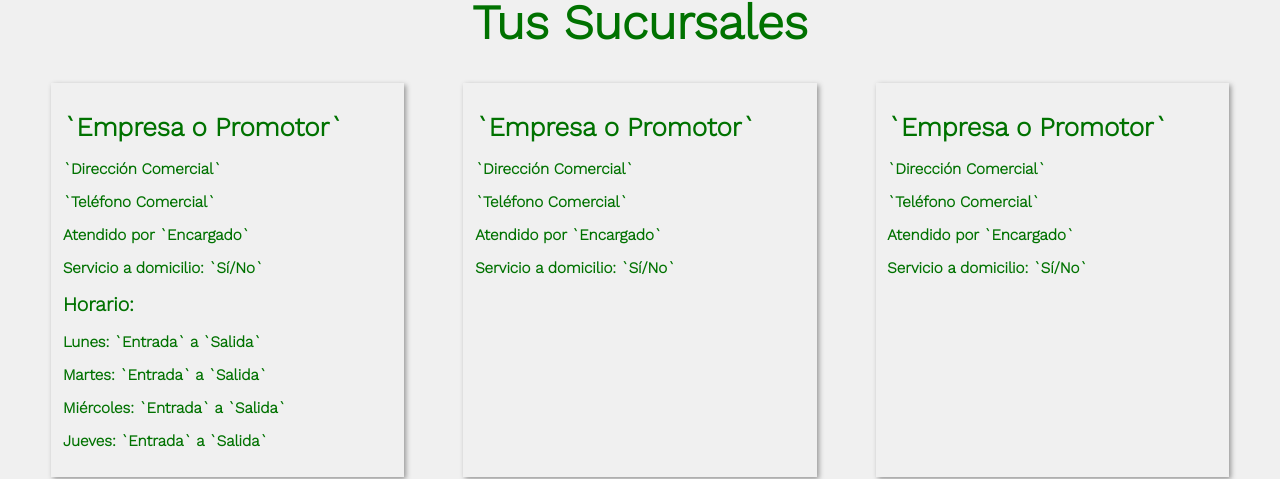
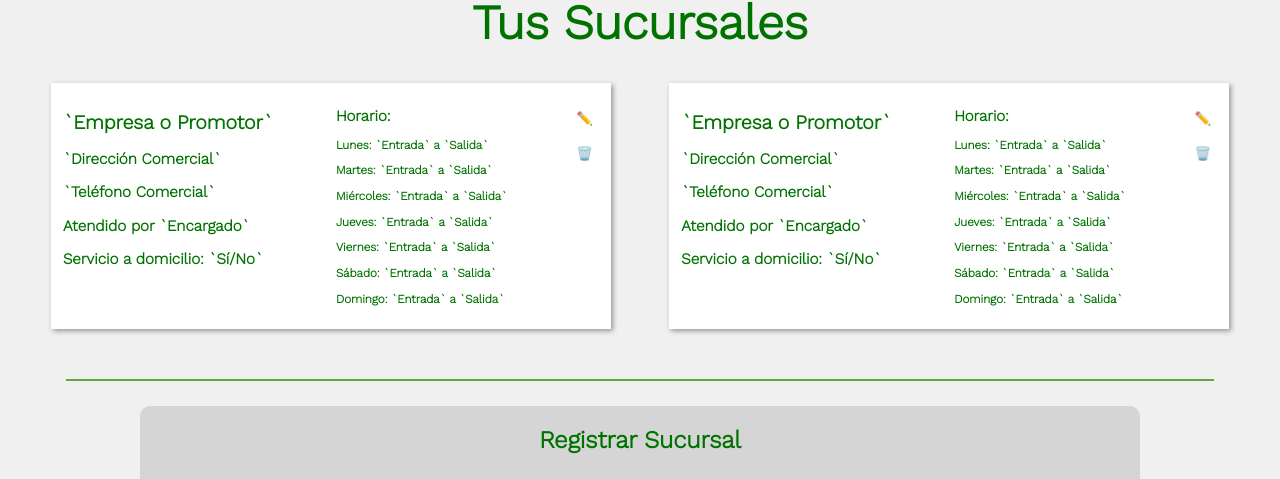
Before and after one commit to ThinKreations/PlantMatica, a Next.js app in the folder tucans-plantmatica/: page /user/promo/sucursales in a window 1280 px wide. Shown: the part 345-824 px from the top of the page. Built offline with nearby package versions, Linux system fonts and the light colour scheme.

Commit message:
sucursales ya casi terminadas

```diff
--- a/tucans-plantmatica/pages/user/promo/sucursales.jsx
+++ b/tucans-plantmatica/pages/user/promo/sucursales.jsx
@@ -21,25 +21,10 @@ export default function Sucursales () {
           <center><h1>Tus Sucursales</h1></center>
         </font>
 
-
         <div className={styles.sucursal}>
 
         <div className={styles.fichaSucursal}>
-        <font size={2} face="Work Sans" color="007200">
-        <h1>`Empresa o Promotor`</h1>
-        <h3>`Dirección Comercial`</h3>
-        <h3>`Teléfono Comercial`</h3>
-        <h3>Atendido por `Encargado`</h3>
-        <h3>Servicio a domicilio: `Sí/No`</h3>
-        <h2>Horario:</h2>
-        <h3>Lunes: `Entrada` a `Salida`</h3>
-        <h3>Martes: `Entrada` a `Salida`</h3>
-        <h3>Miércoles: `Entrada` a `Salida`</h3>
-        <h3>Jueves: `Entrada` a `Salida`</h3>
-        </font>
-        </div>
-
-        <div className={styles.fichaSucursal}>
+        <aside className={styles.dataSucursal}>
         <font size={2} face="Work Sans" color="007200">
         <h1>`Empresa o Promotor`</h1>
         <h3>`Dirección Comercial`</h3>
@@ -47,22 +32,59 @@ export default function Sucursales () {
         <h3>Atendido por `Encargado`</h3>
         <h3>Servicio a domicilio: `Sí/No`</h3>
         </font>
+        </aside>
+        <aside className={styles.dataSucursal}>
+        <font size={1} face="Work Sans" color="007200">
+        <h2>Horario:</h2>
+        <h3>Lunes: `Entrada` a `Salida`</h3>
+        <h3>Martes: `Entrada` a `Salida`</h3>
+        <h3>Miércoles: `Entrada` a `Salida`</h3>
+        <h3>Jueves: `Entrada` a `Salida`</h3>
+        <h3>Viernes: `Entrada` a `Salida`</h3>
+        <h3>Sábado: `Entrada` a `Salida`</h3>
+        <h3>Domingo: `Entrada` a `Salida`</h3>
+        </font>
+        </aside>
+        <div>
+        <button className={styles.btnEdit}>✏️</button><br/>
+        <button className={styles.btnDel}>🗑️</button>
+        </div>
         </div>
 
         <div className={styles.fichaSucursal}>
+        <aside className={styles.dataSucursal}>
         <font size={2} face="Work Sans" color="007200">
         <h1>`Empresa o Promotor`</h1>
         <h3>`Dirección Comercial`</h3>
         <h3>`Teléfono Comercial`</h3>
         <h3>Atendido por `Encargado`</h3>
         <h3>Servicio a domicilio: `Sí/No`</h3>
-
         </font>
+        </aside>
+        <aside className={styles.dataSucursal}>
+        <font size={1} face="Work Sans" color="007200">
+        <h2>Horario:</h2>
+        <h3>Lunes: `Entrada` a `Salida`</h3>
+        <h3>Martes: `Entrada` a `Salida`</h3>
+        <h3>Miércoles: `Entrada` a `Salida`</h3>
+        <h3>Jueves: `Entrada` a `Salida`</h3>
+        <h3>Viernes: `Entrada` a `Salida`</h3>
+        <h3>Sábado: `Entrada` a `Salida`</h3>
+        <h3>Domingo: `Entrada` a `Salida`</h3>
+        </font>
+        </aside>
+        <div>
+        <button className={styles.btnEdit}>✏️</button><br/>
+        <button className={styles.btnDel}>🗑️</button>
+        </div>
         </div>
 
         </div>
 
+
         </div>
+
+
 
         <hr className={styles.bar}/>
         <center><Registrar/></center>
--- a/tucans-plantmatica/styles/Promotor.module.css
+++ b/tucans-plantmatica/styles/Promotor.module.css
@@ -120,32 +120,7 @@
 
 
 
-@media screen and (max-width: 600px) {
-    .input, .placeholder {
-      width: 80%;
-      margin-top: 25px;
-    }
 
-    .checkContainer{
-        display: inline-block;
-    }
-
-    .mini_input{
-        margin-left: 20px;
-        width: 50%;
-    }
-
-    .sucursales{
-        display:inline-block;
-
-    }
-
-    .fichaSucursal{
-        width: 1000px;
-    }
-
-
-}
 
 /* contenedor de la sucursal */
 
@@ -156,18 +131,27 @@
 }
 
 .fichaSucursal{
-    width: 30%;
+    background-color: white;
+    width: 47.5%;
     padding: 1%;
     box-shadow: 2px 2px 5px rgb(150, 150, 150);
     transition: 0.3s;
+    display: flex;
+    justify-content: space-between;
+
 }
 
-    .fichaSucursal:hover{
-        background-color: white;
-        box-shadow: 2px 2px 5px rgb(150, 150, 150);
+.btnEdit{
+    background-color: white;
+    border:none;
+    margin-bottom: 15px;
+    margin-top: 15px;
+}
 
-    }
-
+.btnDel{
+    background-color: white;
+    border:none;
+}
 
 
 /* botonera */
@@ -272,3 +256,31 @@
 	height: 500px;
 	width: 100%;
 }
+
+@media screen and (max-width: 600px) {
+    .input, .placeholder {
+      width: 80%;
+      margin-top: 25px;
+    }
+
+    .checkContainer{
+        display: inline-block;
+    }
+
+    .mini_input{
+        margin-left: 20px;
+        width: 50%;
+    }
+
+    .sucursal{
+        display: inline-block;
+    }
+
+    .fichaSucursal{
+        margin-bottom: 25px;
+        width: 100%;
+
+    }
+
+
+}
```
